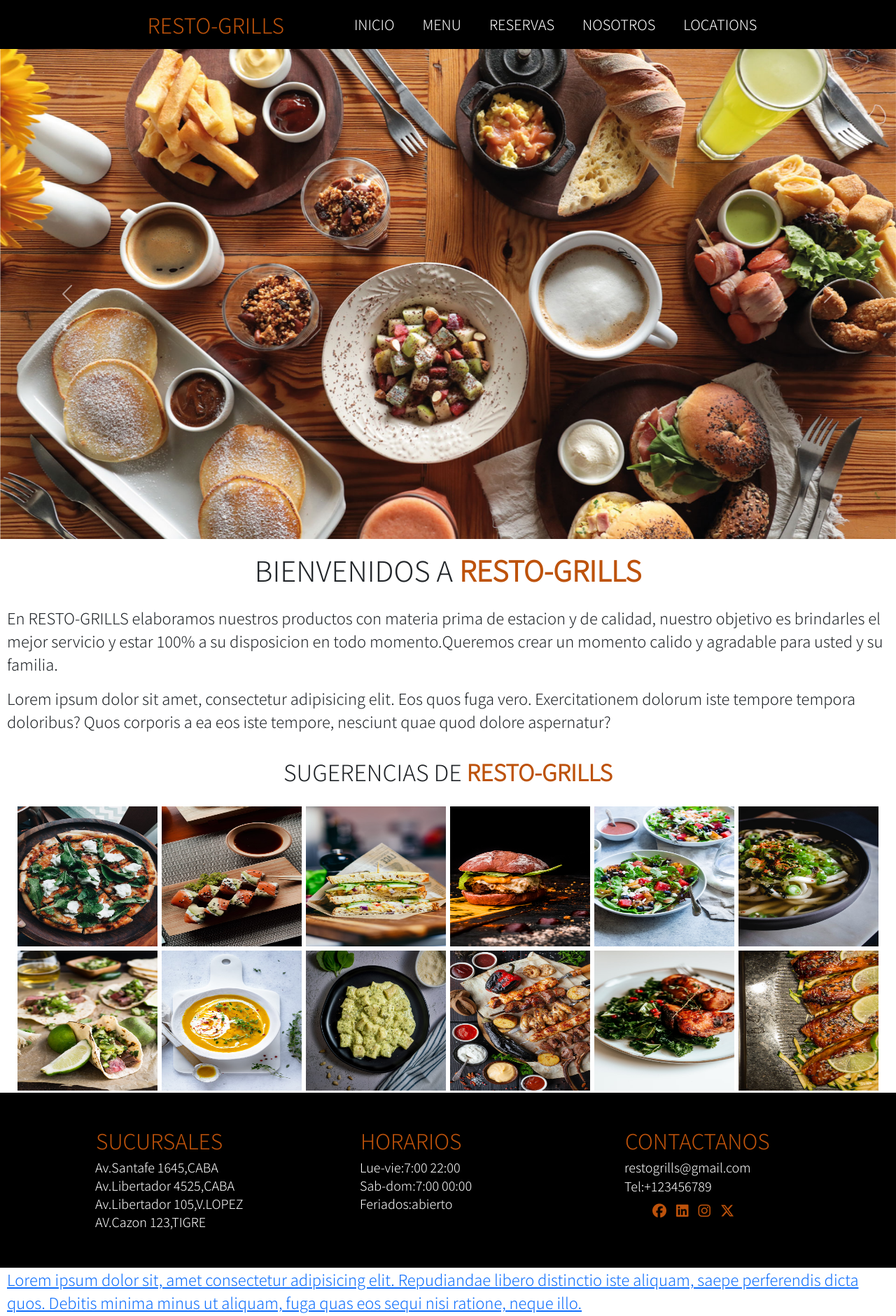
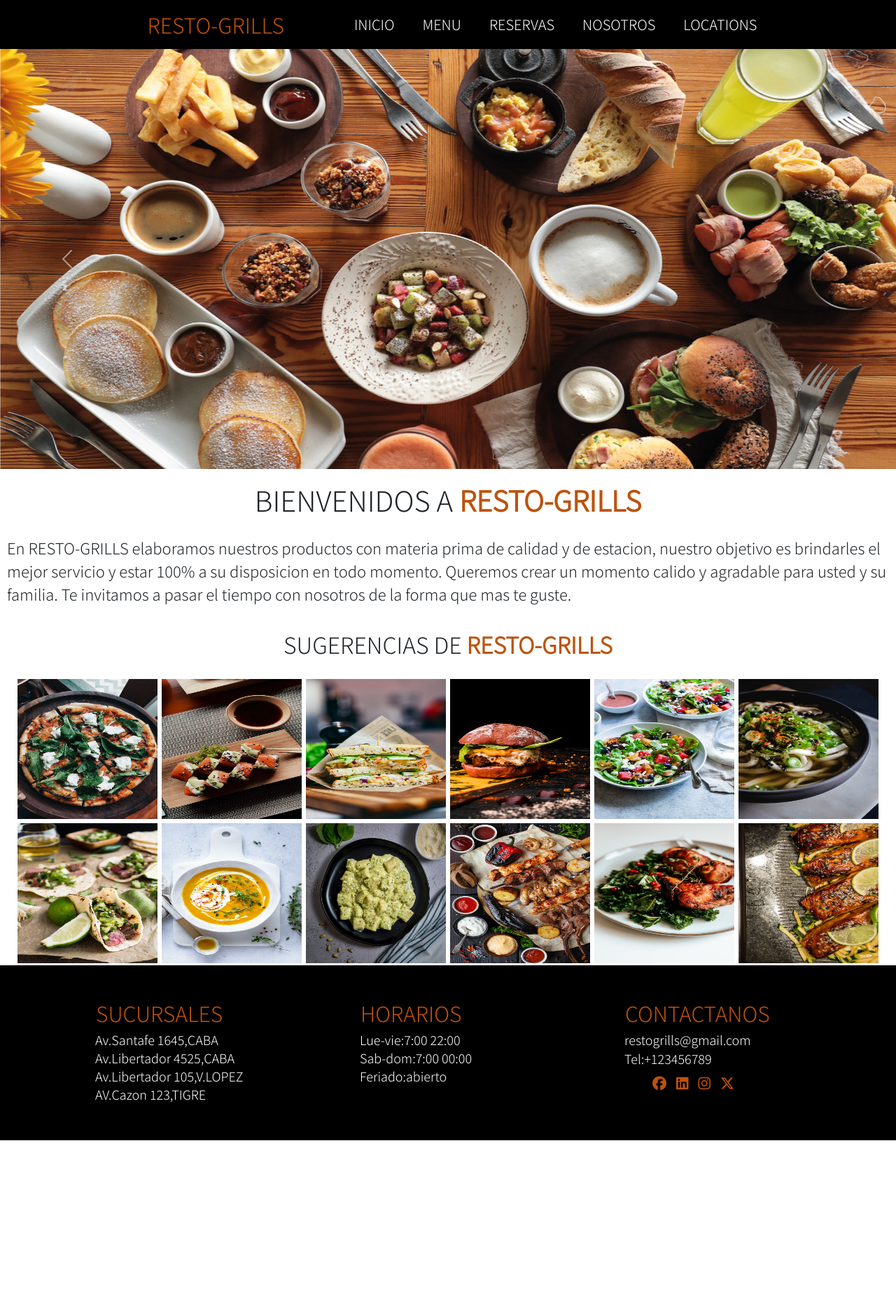
Before and after one commit to Rocio-Joaquin/PFJoaquin, a plain HTML site: page index.html in a window 1280 px wide. Shown: the whole page at 70% size. After the commit the page ends 1629 px from the top, so only its background shows below. Drawn offline with nearby package versions, Linux system fonts and the light colour scheme.

Commit message:
termine index.html

```diff
--- a/css/styles.css
+++ b/css/styles.css
@@ -42,7 +42,11 @@ strong{
     text-align: start;
     margin-right: 80px;
 }
+
 /*INICIO*/
+.responsive-li a:hover{
+    color: rgb(189, 82, 11);
+}
 .sugerencias{
     display: flex;
     justify-content: center;
@@ -55,9 +59,9 @@ strong{
     width: 200px;
     height: 200px;
 }
-.d-block{
+img.d-block{
     width: 100%;
-    height: 700px;
+    height: 600px;
 }
 /*MENU*/
 
--- a/index.html
+++ b/index.html
@@ -34,31 +34,28 @@
   </header>
   <!--fin de encabezado-->
 
-
-
-
   <!--inicio de main(contenido especifico)-->
   <main>
             <!--inicio article-->
             <article>
                 <!--inicio de carousel-->
-                <div id="carouselimg-comida" class="carousel slide">
+                <div id="carouselimg-comida-inicio" class="carousel slide">
                     <div class="carousel-inner">
                       <div class="carousel-item active">
-                        <img src="img/portada-inicio.jpg" class="d-block" alt="imagen de inicio" >
+                        <img src="img/inicio-portada-1.jpg" class="d-block" alt="imagen de inicio" >
                       </div>
                       <div class="carousel-item">
-                        <img src="https://leble.com.ar/img/portada-boulangerie.jpg" class="d-block" alt="imagen de inicio">
+                        <img src="img/inicio-portada-2.jpg" class="d-block" alt="imagen de inicio">
                       </div>
                       <div class="carousel-item">
-                        <img src="https://images.unsplash.com/photo-1561758033-d89a9ad46330?ixlib=rb-4.0.3&ixid=M3wxMjA3fDB8MHxwaG90by1wYWdlfHx8fGVufDB8fHx8fA%3D%3D&auto=format&fit=crop&w=1470&q=80" class="d-block" alt="imagen de inicio">
+                        <img src="img/inicio-portada-3.jpg" class="d-block" alt="imagen de inicio">
                       </div>
                     </div>
-                    <button class="carousel-control-prev" type="button" data-bs-target="#carouselimg-comida" data-bs-slide="prev">
+                    <button class="carousel-control-prev" type="button" data-bs-target="#carouselimg-comida-inicio" data-bs-slide="prev">
                       <span class="carousel-control-prev-icon" aria-hidden="true"></span>
                       <span class="visually-hidden">anterior</span>
                     </button>
-                    <button class="carousel-control-next" type="button" data-bs-target="#carouselimg-comida" data-bs-slide="next">
+                    <button class="carousel-control-next" type="button" data-bs-target="#carouselimg-comida-inicio" data-bs-slide="next">
                       <span class="carousel-control-next-icon" aria-hidden="true"></span>
                       <span class="visually-hidden">siguiente</span>
                     </button>
@@ -71,18 +68,12 @@
 
   <!--inicio de aside-->
   <aside>
-
           <h1>BIENVENIDOS A <strong>RESTO-GRILLS</strong></h1>
                 <p>
-                  En RESTO-GRILLS elaboramos nuestros productos con materia prima de estacion y de calidad, nuestro objetivo
-                  es brindarles el mejor servicio y estar 100% a su disposicion en todo momento.Queremos crear un momento calido
-                  y agradable para usted y su familia.
+                  En RESTO-GRILLS elaboramos nuestros productos con materia prima de calidad y de estacion, nuestro objetivo
+                  es brindarles el mejor servicio y estar 100% a su disposicion en todo momento. Queremos crear un momento calido
+                  y agradable para usted y su familia. Te invitamos a pasar el tiempo con nosotros de la forma que mas te guste.
                 </p>
-
-                                    <p>Lorem ipsum dolor sit amet, consectetur adipisicing elit. Eos quos fuga vero. Exercitationem dolorum iste tempore tempora doloribus? Quos corporis a ea eos iste tempore, nesciunt quae quod dolore aspernatur?
-
-                                    </p>
-
             <h2>SUGERENCIAS DE <strong>RESTO-GRILLS</strong></h2>
                 <div class="sugerencias">
                         <img src="./img/pizza.avif">
@@ -98,8 +89,6 @@
                         <img src="./img/pollo.jpg">
                         <img src="./img/pescado.jpg">
                 </div>
-
-
   </aside>
   <!--fin de aside-->
 
@@ -117,7 +106,7 @@
             <h3>HORARIOS</h3>
             <p>Lue-vie:7:00 22:00</p>
             <p>Sab-dom:7:00 00:00</p>
-            <p>Feriados:abierto</p>
+            <p>Feriado:abierto</p>
         </div>
         <div class="iconos-footer">
             <h3>CONTACTANOS</h3>
@@ -133,19 +122,9 @@
             </ul>
         </div>
       </div>
+    </div>
   </footer>
   <!--fin de footer-->
-
-
-
-    <div>
-      <p>Lorem ipsum dolor sit, amet consectetur adipisicing elit. Repudiandae libero distinctio iste aliquam, saepe perferendis dicta quos. Debitis minima minus ut aliquam, fuga quas eos sequi nisi ratione, neque illo.
-
-      </p>
-    </div>
-
-
-
 
   <script src="https://cdn.jsdelivr.net/npm/bootstrap@5.3.2/dist/js/bootstrap.bundle.min.js" integrity="sha384-C6RzsynM9kWDrMNeT87bh95OGNyZPhcTNXj1NW7RuBCsyN/o0jlpcV8Qyq46cDfL" crossorigin="anonymous"></script>
 </body>
```
Also changed, not shown: img/inicio-portada-1.jpg (renamed from img/portada-inicio.jpg), img/inicio-portada-2.jpg (added), img/inicio-portada-3.jpg (added). Lines whose indentation alone changed are shown as unchanged.
